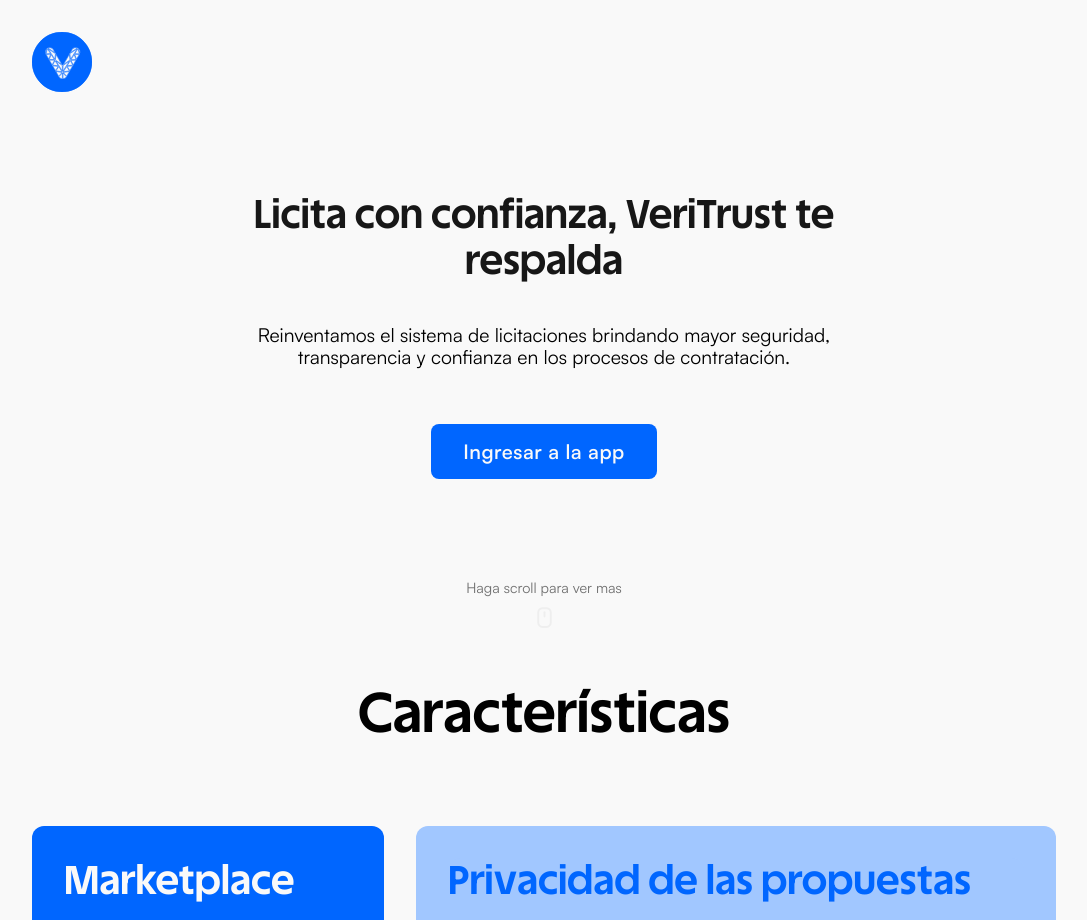
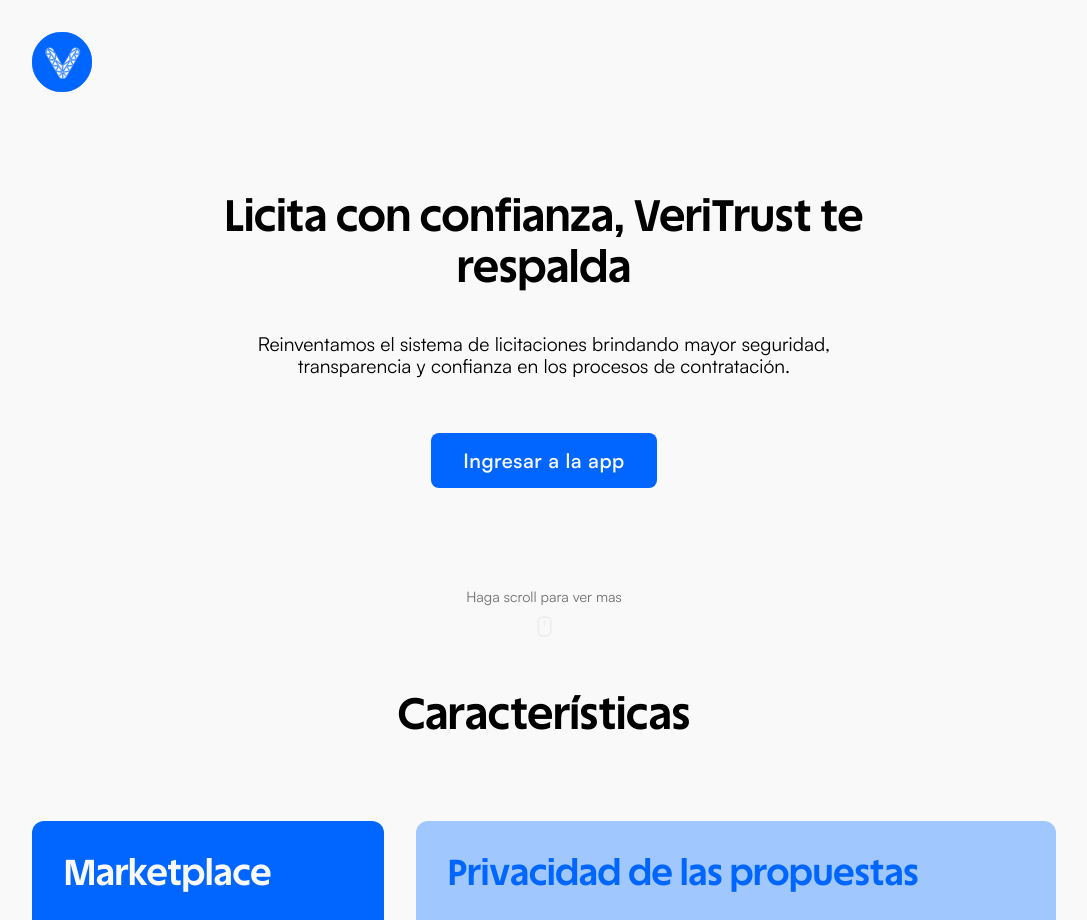
Before and after one commit to P4-Games/VeriTrust-Front, a Next.js app: page / in a window 1280 px wide. Shown: the top 920 px of the page, without its empty margins (96-1183 px from the left). Built offline with nearby package versions, Linux system fonts and the light colour scheme.

Commit message:
fix LandingFont

```diff
--- a/app/page.module.scss
+++ b/app/page.module.scss
@@ -6,6 +6,12 @@
   align-items: center;
   margin: 2rem;
   gap: 2.5rem;
+  h2 {
+    font-size: 2.75rem;
+  }
+  h3 {
+    font-size: 2.25rem;
+  }
 
   @media only screen and (max-width: 768px) {
     margin: 2rem 0;
@@ -35,17 +41,17 @@
     @media only screen and (max-width: 768px) {
       margin: 0 2rem;
     }
-    h2 {
-      @include title;
-    }
+    // h2 {
+    //   @include title;
+    // }
     .intro_text {
-      font-size: 1.2rem;
+      // font-size: 1.2rem;
       margin: 0 auto;
       display: flex;
       flex-direction: column;
       gap: 1rem;
       max-width: 680px;
-      p{
+      p {
         font-size: 1.2rem;
         margin-top: $spacing0_5;
       }
@@ -78,7 +84,7 @@
       margin-top: $spacing2;
       color: var(--color-placeholder);
 
-      p{
+      p {
         font-size: 0.9rem;
       }
       img {
```
